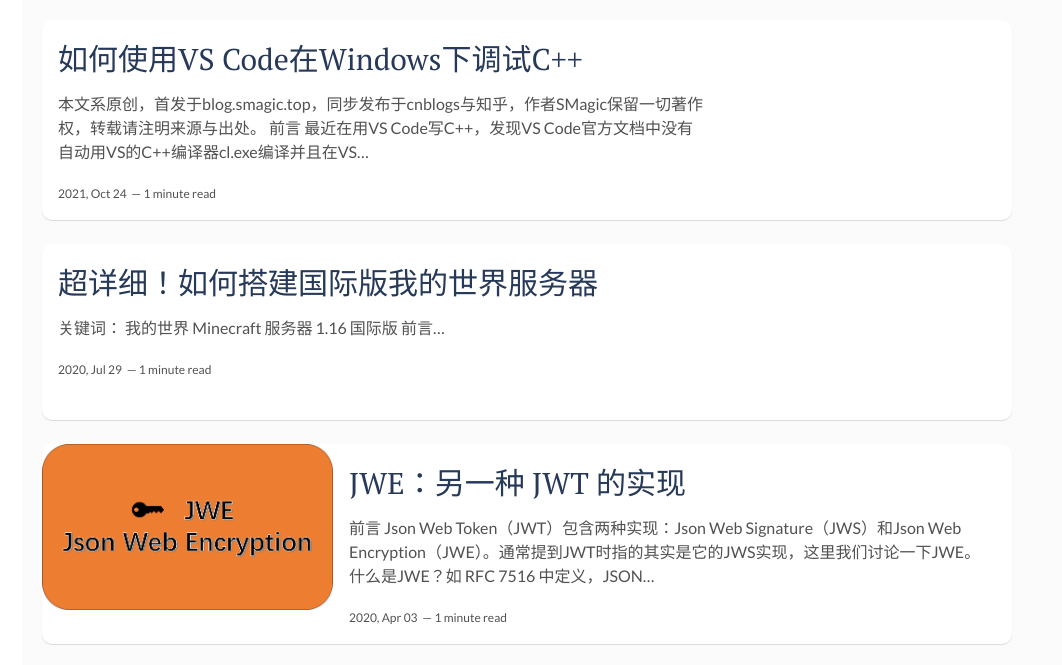
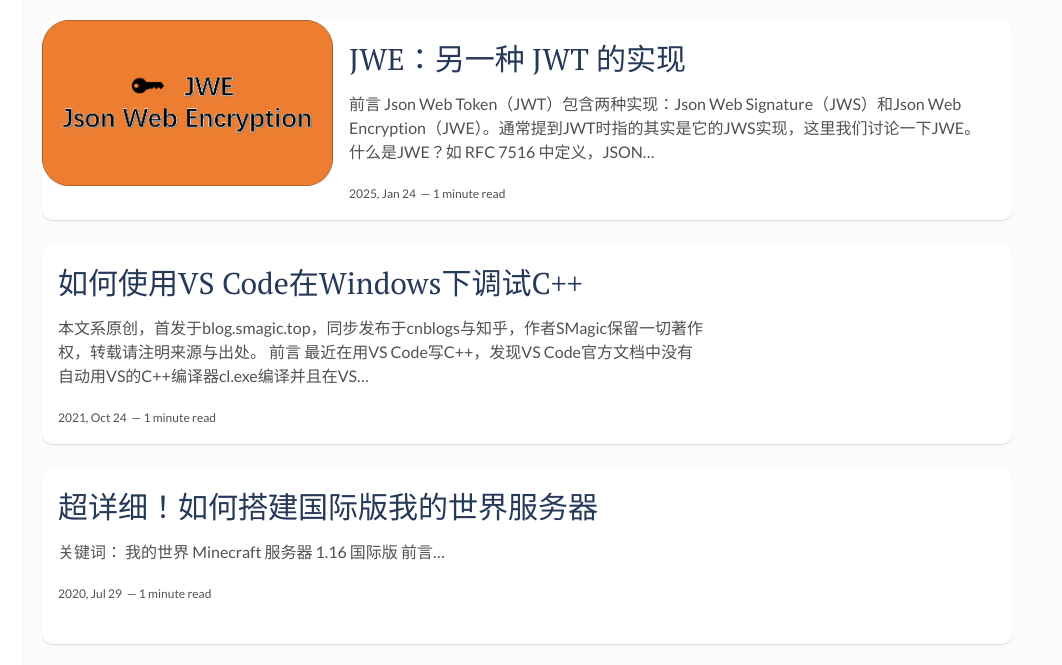
Before and after one commit to SMagic-L/blog-smagic-top, a Gatsby site: page / in a window 1280 px wide. Shown: the top 665 px of the page, 218-1280 px from the left. Built offline with nearby package versions, Linux system fonts and the light colour scheme; Gatsby itself is replaced by a stand-in of ours.

Commit message:
Post blog

```diff
--- a/content/blog/JWT的JWE实现：理论与应用/index.md
+++ b/content/blog/JWT的JWE实现：理论与应用/index.md
@@ -1,6 +1,6 @@
 ---
 title: JWE：另一种 JWT 的实现
-date: 2020-04-03 12:43:00 +0800
+date: 2025-01-24 11:03:00 +0800
 tags:
 - JWT
 img: ./jwe.png
```
